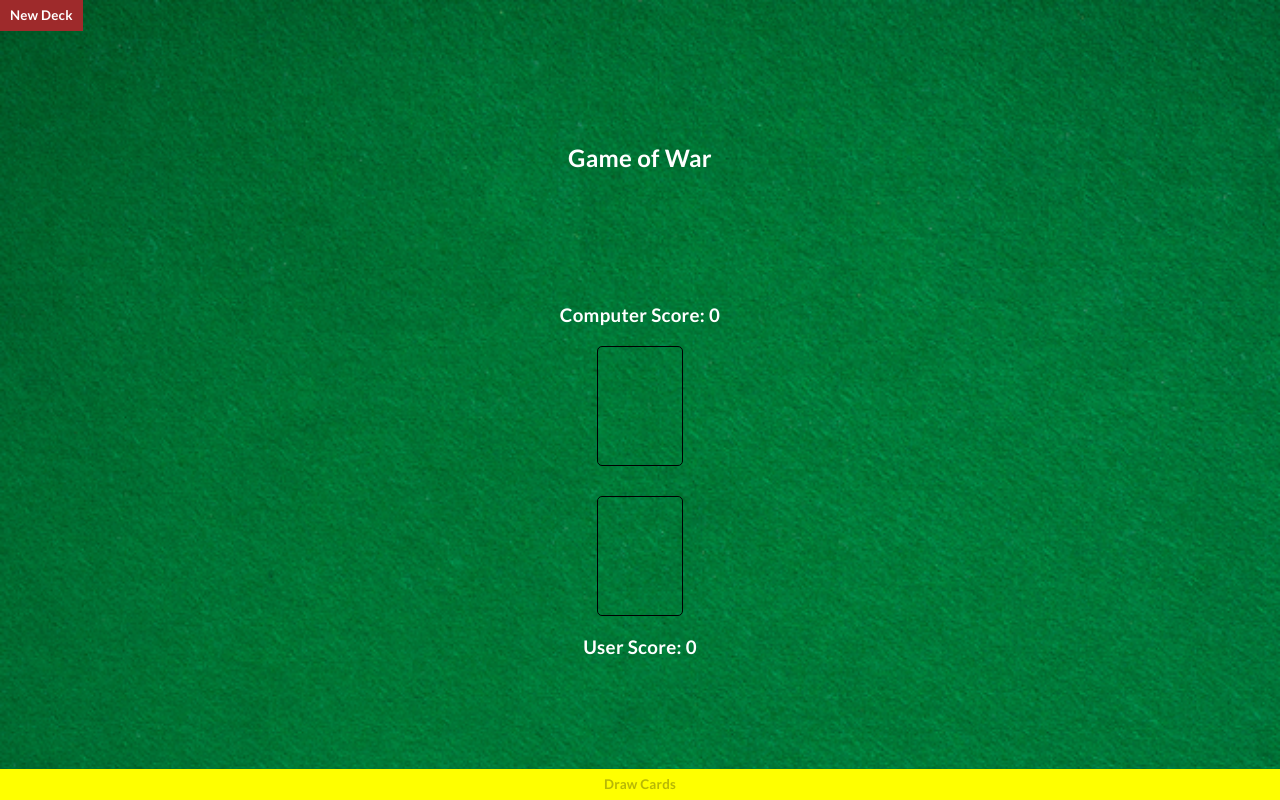
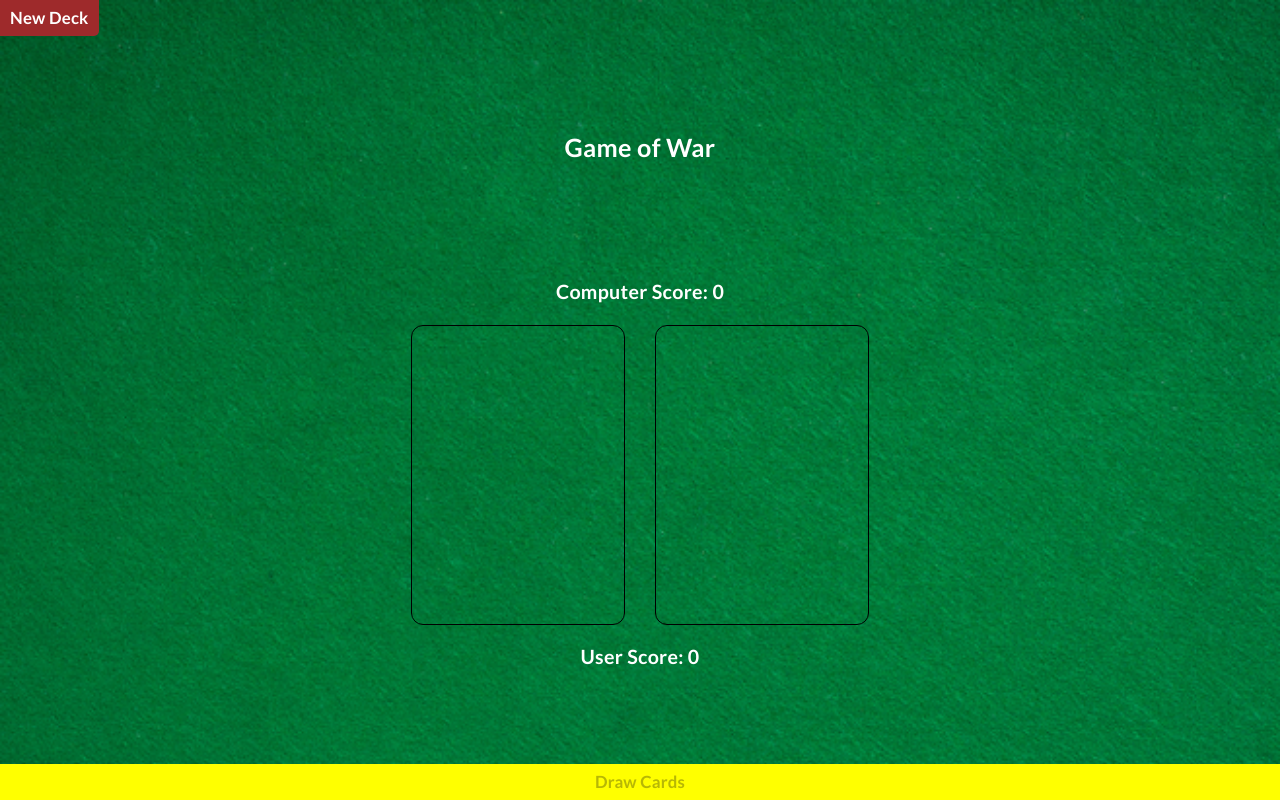
Before and after one commit to zowieerickson/war_card_game, a plain HTML site: page index.html in a window 1280 px wide. Drawn offline with Linux system fonts and the light colour scheme.

Commit message:
media queries for tablet, laptop, and large screens - increase card size and adjusted card layout

```diff
--- a/index.css
+++ b/index.css
@@ -17,6 +17,10 @@ body {
     background-image: url(img/table.png);
     background-repeat: no-repeat;
     background-size: cover;
+}
+
+button {
+    font-size: 100%;
 }
 
 header {
@@ -68,6 +72,7 @@ main {
 
 #new-deck {
     align-self: flex-start;
+    border-radius: 0 0 5px 0;
 }
 
 #container-cards {
@@ -104,3 +109,40 @@ main {
     background: gray;
     color: fff;
 }
+
+@media screen and (min-width: 769px) {
+    html {
+        font-size: 105%;
+    }
+
+    .card-slot {
+        border-radius: 8px;
+        height: 200px;
+        width: calc(200px * 5 / 7);
+    }
+
+    .container-center {
+        /* flex-direction: row; */
+        justify-content: center;
+    }
+
+    #container-cards {
+        flex-direction: row;
+    }
+}
+
+@media screen and (min-width: 1025px) {
+    .card-slot {
+        height: 300px;
+        width: calc(300px * 5 / 7);
+        border-radius: 12px;
+    }
+}
+
+@media screen and (min-width: 1600px) {
+    .card-slot {
+        height: 400px;
+        width: calc(400px * 5 / 7);
+        border-radius: 12px;
+    }
+}
```
